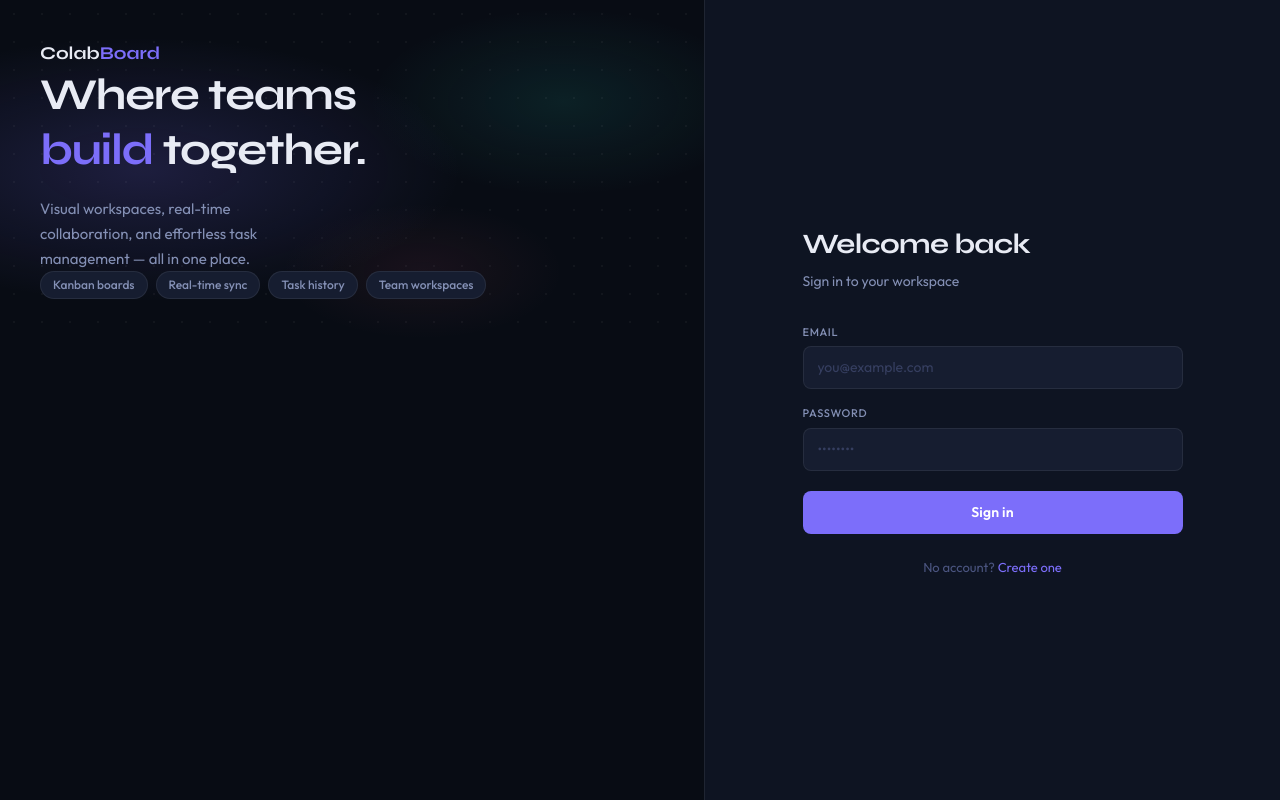
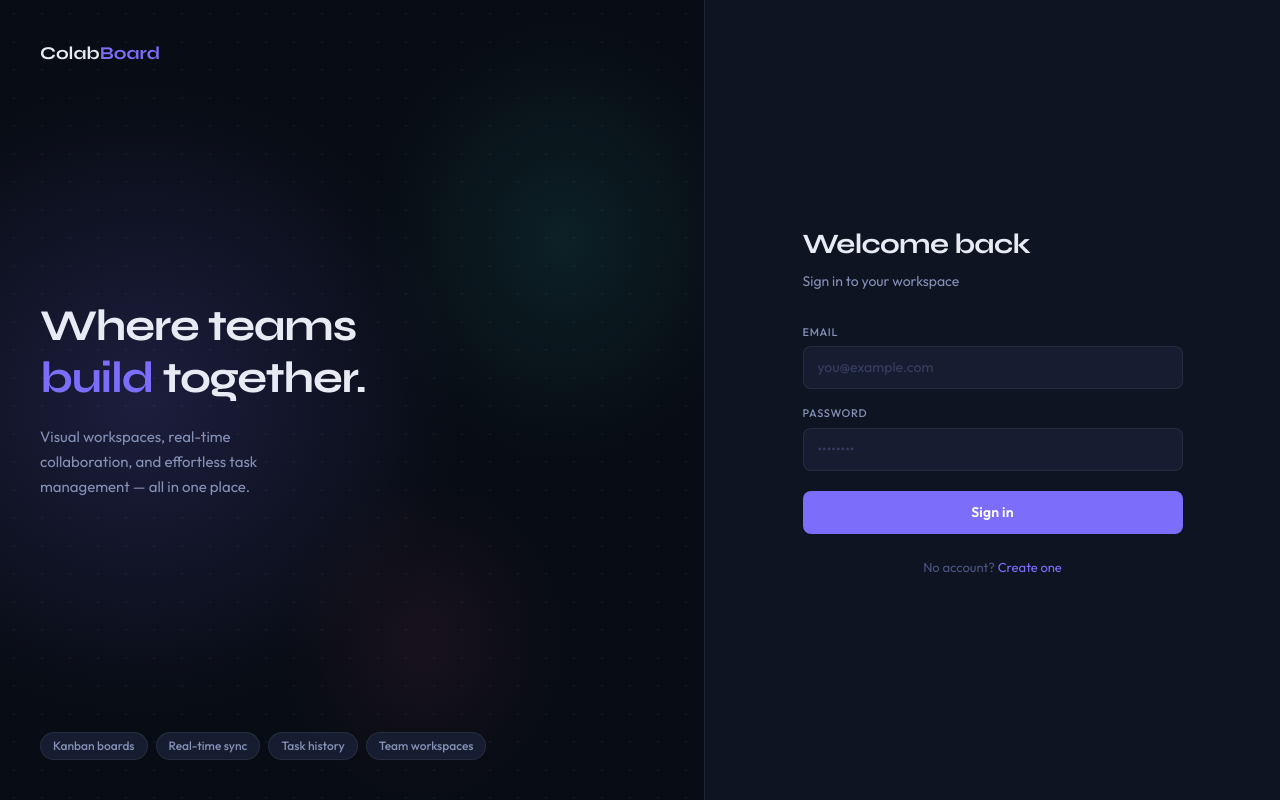
Before and after one commit to ColabBoard/ColabBoard_FE, a React (Vite) app: page /login in a window 1280 px wide. Built offline with nearby package versions, Linux system fonts and the light colour scheme; no server answers.

Commit message:
UI changes to LoginPage

```diff
--- a/src/features/auth/components/LoginPage.tsx
+++ b/src/features/auth/components/LoginPage.tsx
@@ -9,7 +9,7 @@ function BrandPanel() {
 
   return (
     <div
-      className="hidden lg:flex flex-col justify-between p-10 relative overflow-hidden h-full"
+      className="hidden lg:flex flex-1 flex-col justify-between p-10 relative"
       style={{
         background: isDark
           ? `radial-gradient(ellipse 70% 60% at 20% 50%, rgba(124,110,250,0.18) 0%, transparent 65%),
@@ -38,8 +38,8 @@ function BrandPanel() {
 
       <div className="relative z-10 space-y-5">
         <p
-          className="font-syne font-bold leading-tight"
-          style={{ fontSize: '2.75rem', letterSpacing: '-0.03em', color: 'var(--cb-text)' }}
+          className="font-syne font-bold"
+          style={{ fontSize: '2.75rem', lineHeight: 1.2, letterSpacing: '-0.03em', color: 'var(--cb-text)' }}
         >
           Where teams<br />
           <span style={{ color: 'var(--cb-accent)' }}>build</span> together.
@@ -81,8 +81,8 @@ export function LoginPage() {
   }
 
   return (
-    <div style={{ minHeight: '100vh', display: 'flex', background: 'var(--cb-bg)' }}>
-      <div className="lg:w-[55%] h-full">
+    <div style={{ height: '100vh', display: 'flex', background: 'var(--cb-bg)' }}>
+      <div className="lg:w-[55%] flex flex-col">
         <BrandPanel />
       </div>
 
```
